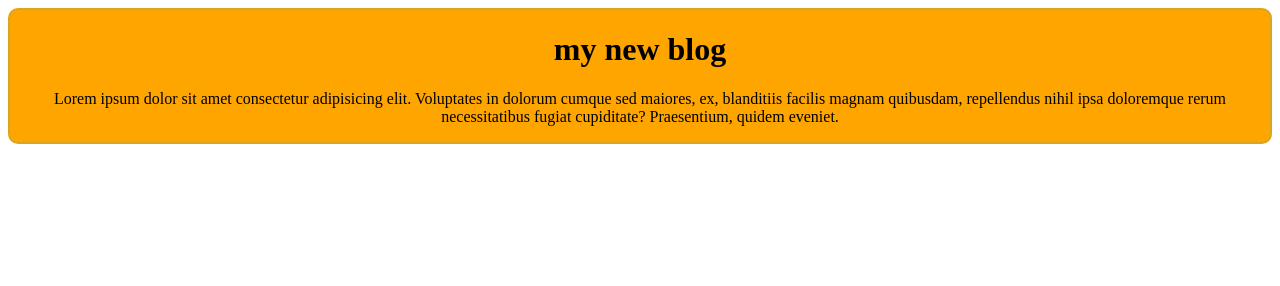
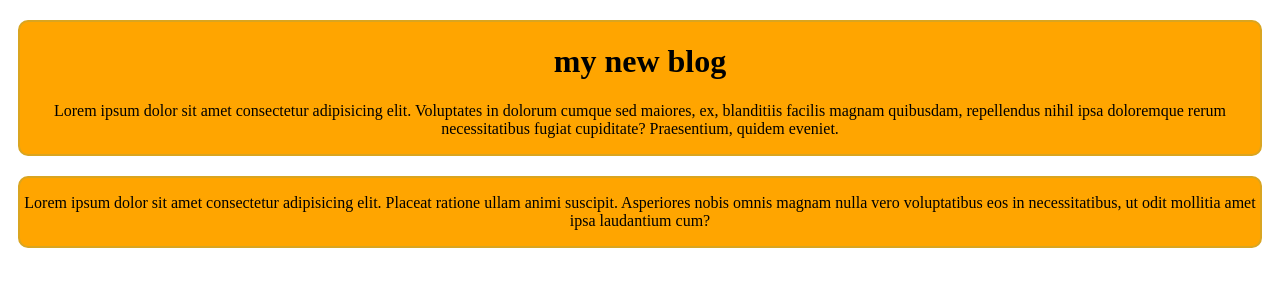
Before and after one commit to rimiakter4/my-simple-website, a plain HTML site: page index.html in a window 1280 px wide. Drawn offline with Linux system fonts and the light colour scheme.

Commit message:
my second blog

```diff
--- a/Style/style.css
+++ b/Style/style.css
@@ -2,6 +2,7 @@
     background-color: orange;
     border: 2px solid goldenrod;
     border-radius: 10px;
-    text-align: center
+    text-align: center;
+    margin: 20px 10px;
 
 }
--- a/index.html
+++ b/index.html
@@ -9,6 +9,11 @@
 <body><div class="blog">
     <h1>my new blog </h1>
     <p>Lorem ipsum dolor sit amet consectetur adipisicing elit. Voluptates in dolorum cumque sed maiores, ex, blanditiis facilis magnam quibusdam, repellendus nihil ipsa doloremque rerum necessitatibus fugiat cupiditate? Praesentium, quidem eveniet.</p></div>
+    <div class="blog">
+        <p>
+            Lorem ipsum dolor sit amet consectetur adipisicing elit. Placeat ratione ullam animi suscipit. Asperiores nobis omnis magnam nulla vero voluptatibus eos in necessitatibus, ut odit mollitia amet ipsa laudantium cum?
+        </p>
+    </div>
 
 </body>
 </html>
```
